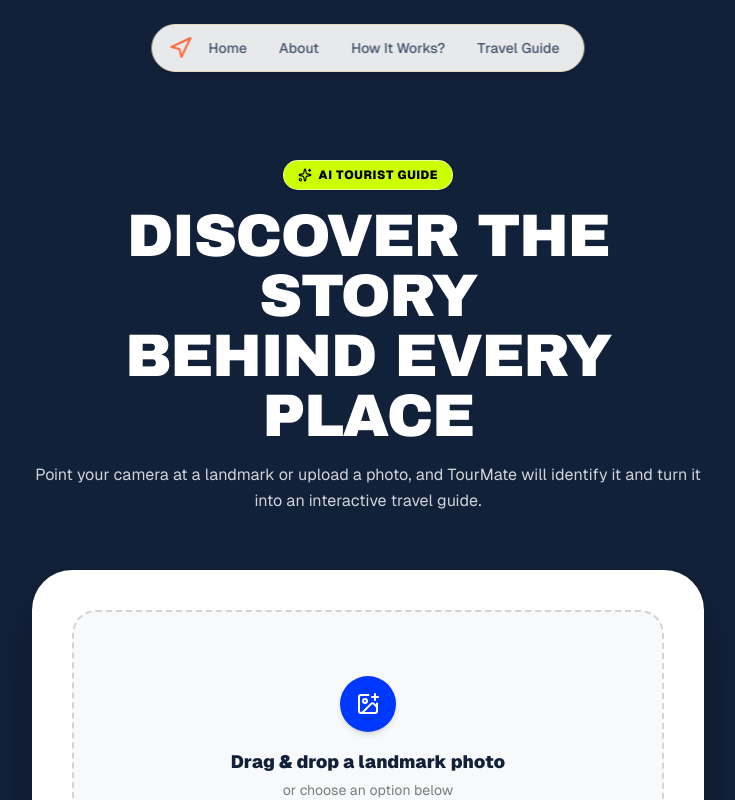
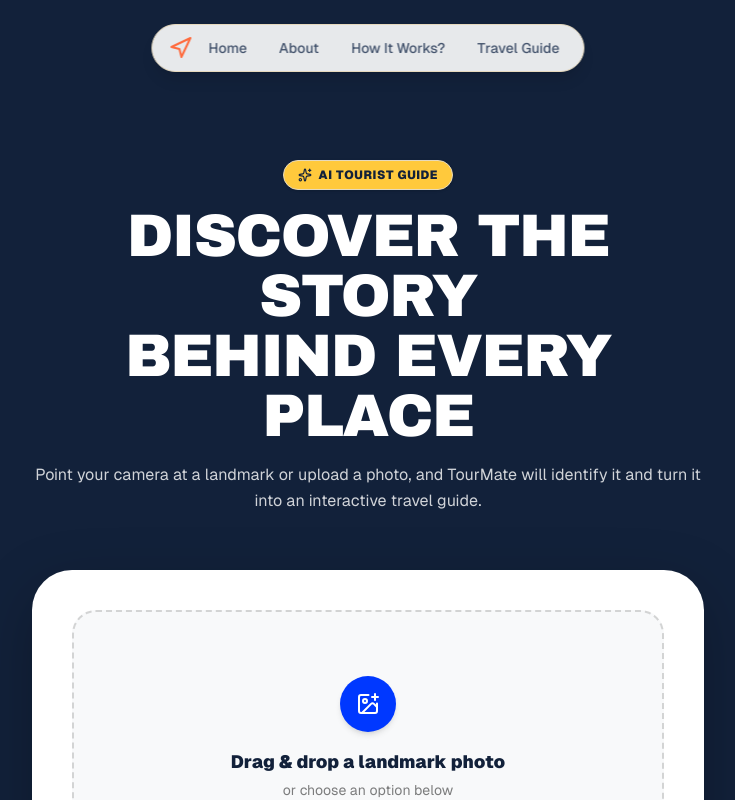
Before and after one commit to vedantchavare04/tourmate, a Next.js app in the folder apps/web/: page /ai-guide in a window 1280 px wide. Shown: the top 800 px of the page, without its empty margins (272-1007 px from the left). Built offline with nearby package versions, Linux system fonts and the light colour scheme.

Commit message:
Update GuideHero.tsx

```diff
--- a/apps/web/components/ai-guide/GuideHero.tsx
+++ b/apps/web/components/ai-guide/GuideHero.tsx
@@ -7,15 +7,15 @@ interface GuideHeroProps {
 
 export function GuideHero({ compact = false }: GuideHeroProps) {
   return (
-    <div className="max-w-2xl mx-auto text-center">
-      <div className="inline-flex items-center gap-1.5 bg-[#CCFF00] text-black font-black text-[10px] md:text-xs tracking-wider uppercase px-3.5 py-1.5 rounded-full border-[1.5px] border-white/60 shadow-sm">
-        <Sparkles className="w-3.5 h-3.5" aria-hidden="true" />
+    <div className="mx-auto max-w-2xl text-center">
+      <div className="inline-flex items-center gap-1.5 rounded-full border-[1.5px] border-[var(--tourmate-line)] bg-[var(--tourmate-gold)] px-3.5 py-1.5 text-[10px] font-black uppercase tracking-wider text-[var(--tourmate-ink)] shadow-sm md:text-xs">
+        <Sparkles className="h-3.5 w-3.5" aria-hidden="true" />
         AI Tourist Guide
       </div>
 
       <h1
         className={cn(
-          "font-black uppercase tracking-tight text-white leading-[0.95] mt-4",
+          "mt-4 font-black uppercase leading-[0.95] tracking-tight text-white",
           compact ? "text-3xl md:text-4xl" : "text-4xl sm:text-5xl md:text-6xl"
         )}
         style={{ fontFamily: '"Arial Black", Impact, sans-serif' }}
@@ -26,7 +26,7 @@ export function GuideHero({ compact = false }: GuideHeroProps) {
       </h1>
 
       {!compact && (
-        <p className="text-white/80 text-sm md:text-base mt-4 leading-relaxed">
+        <p className="mt-4 text-sm leading-relaxed text-white/80 md:text-base">
           Point your camera at a landmark or upload a photo, and TourMate will
           identify it and turn it into an interactive travel guide.
         </p>
```
